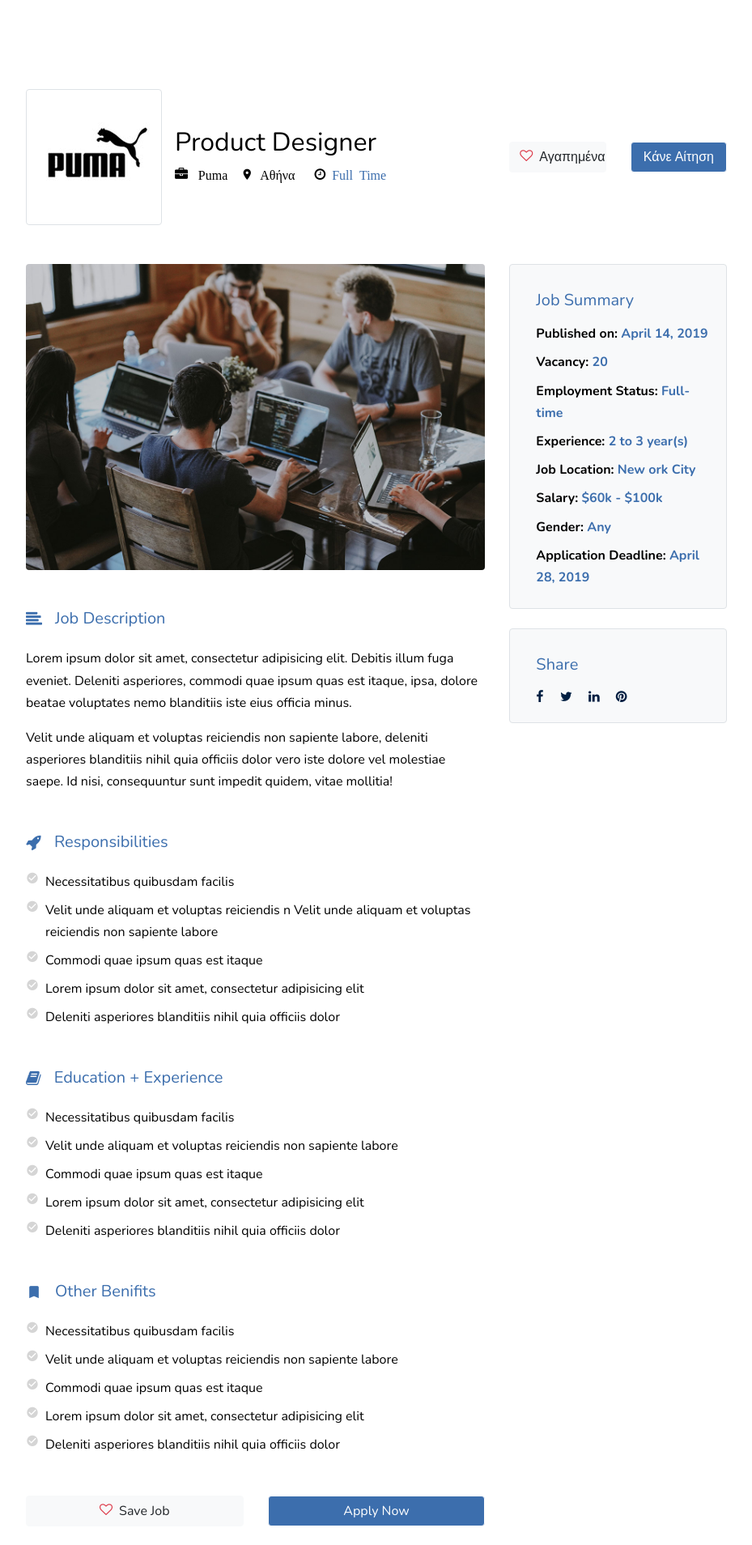
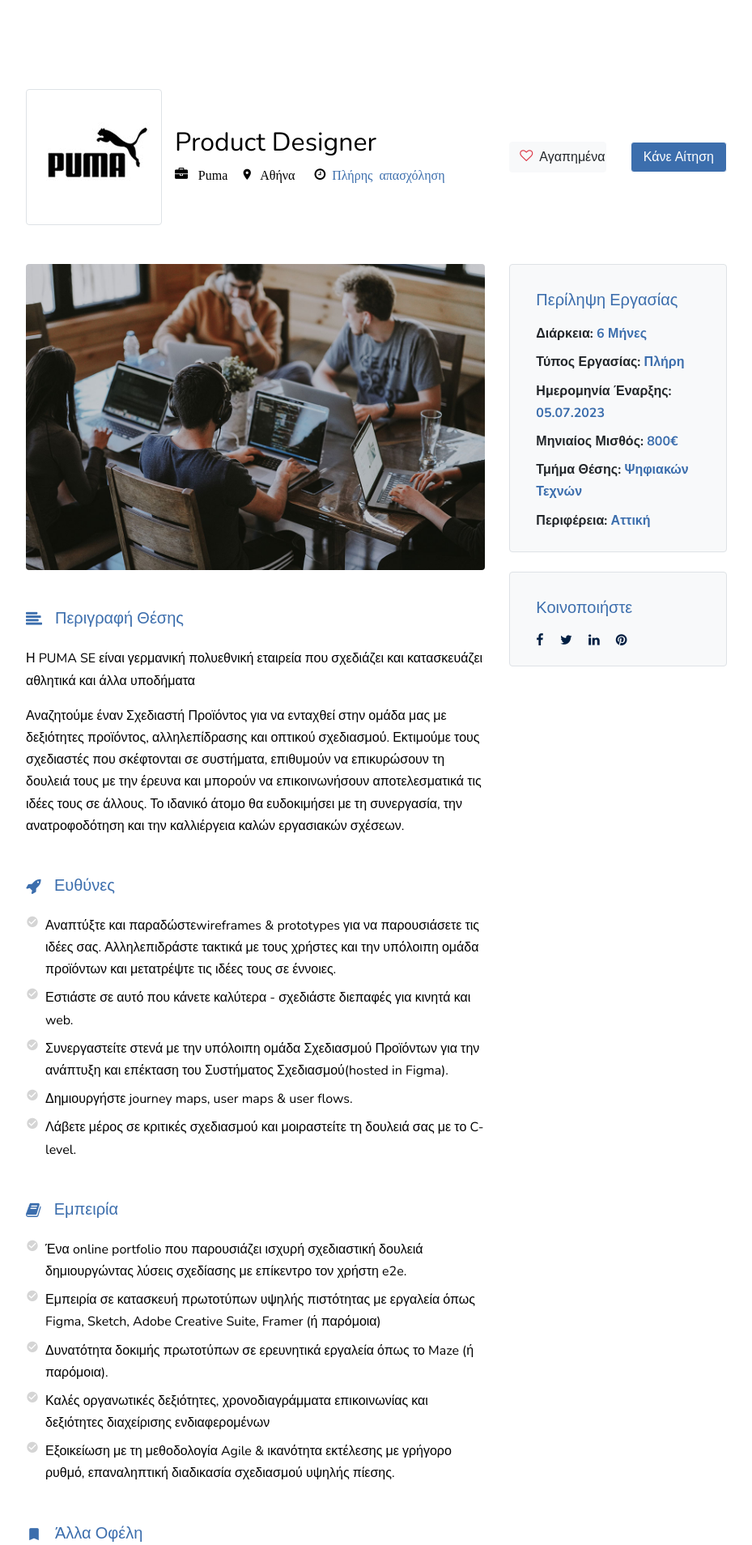
Before and after one commit to ilias000/ATLAS, a PHP site: page /job-description.php in a window 1280 px wide. Shown: the part 373-2281 px from the top of the page at 81% size, without its empty margins (175-1104 px from the left). Run offline with PHP 8.4, Linux system fonts and the light colour scheme; some web fonts are replaced.

Commit message:
job-design & styles.

```diff
--- a/root/frontend/css/style.css
+++ b/root/frontend/css/style.css
@@ -446,9 +446,6 @@
       padding-top: 3rem;
       padding-bottom: 3rem; } }
 
-.text-black {
-  color: #000 !important; }
-
 .home-section {
   position: relative; }
   .home-section > .container {
@@ -1820,6 +1817,11 @@
   color: #000;
   padding-right: 1rem;
 }
+ul.text-black strong {
+  font-weight: 600;
+  color:#212529;
+}
+
 .job-summary-text{
   color: #3C6EAD;
   font-weight: 600;
--- a/root/frontend/job-description.php
+++ b/root/frontend/job-description.php
@@ -22,6 +22,7 @@
     <link rel="stylesheet" href="css/style.css">
   </head>
   <body id="top">
+
 
   <div id="overlayer"></div>
   <div class="loader">
@@ -105,7 +106,7 @@
                 <div>
                   <span class="ml-0 mr-2 mb-2"><span class="icon-briefcase mr-2 job-description-icon"><span class="company-name">Puma</span>
                   <span class="m-2"><span class="icon-room mr-2"></span>Αθήνα</span>
-                  <span class="m-2"><span class="icon-clock-o mr-2"></span><span class="text-primary">Full Time</span></span>
+                  <span class="m-2"><span class="icon-clock-o mr-2"></span><span class="text-primary">Πλήρης απασχόληση</span></span>
                 </div>
               </div>
             </div>
@@ -125,70 +126,65 @@
           <div class="col-lg-8">
             <div class="mb-5">
               <figure class="mb-5"><img src="images/job_single_img_1.jpg" alt="Image" class="img-fluid rounded"></figure>
-              <h3 class="h5 d-flex align-items-center mb-4 text-primary"><span class="icon-align-left mr-3"></span>Job Description</h3>
-              <p class="job-description-text">Lorem ipsum dolor sit amet, consectetur adipisicing elit. Debitis illum fuga eveniet. Deleniti asperiores, commodi quae ipsum quas est itaque, ipsa, dolore beatae voluptates nemo blanditiis iste eius officia minus.</p>
-              <p class="job-description-text">Velit unde aliquam et voluptas reiciendis non sapiente labore, deleniti asperiores blanditiis nihil quia officiis dolor vero iste dolore vel molestiae saepe. Id nisi, consequuntur sunt impedit quidem, vitae mollitia!</p>
+              <h3 class="h5 d-flex align-items-center mb-4 text-primary"><span class="icon-align-left mr-3"></span>Περιγραφή Θέσης</h3>
+              <p class="job-description-text">Η PUMA SE είναι γερμανική πολυεθνική εταιρεία που σχεδιάζει και κατασκευάζει αθλητικά και άλλα υποδήματα</p>
+              <p class="job-description-text">Αναζητούμε έναν Σχεδιαστή Προϊόντος για να ενταχθεί στην ομάδα μας με δεξιότητες προϊόντος, αλληλεπίδρασης και οπτικού σχεδιασμού. Εκτιμούμε τους σχεδιαστές που σκέφτονται σε συστήματα, επιθυμούν να επικυρώσουν τη δουλειά τους με την έρευνα και μπορούν να επικοινωνήσουν αποτελεσματικά τις ιδέες τους σε άλλους. Το ιδανικό άτομο θα ευδοκιμήσει με τη συνεργασία, την ανατροφοδότηση και την καλλιέργεια καλών εργασιακών σχέσεων.</p>
             </div>
             <div class="mb-5 responsibilities">
-              <h3 class="h5 d-flex align-items-center mb-4 text-primary"><span class="icon-rocket mr-3"></span>Responsibilities</h3>
+              <h3 class="h5 d-flex align-items-center mb-4 text-primary"><span class="icon-rocket mr-3"></span>Ευθύνες</h3>
               <ul class="list-unstyled m-0 p-0">
-                <li class="d-flex align-items-start mb-2"><span class="icon-check_circle mr-2 text-muted"></span><span>Necessitatibus quibusdam facilis</span></li>
-                <li class="d-flex align-items-start mb-2"><span class="icon-check_circle mr-2 text-muted"></span><span>Velit unde aliquam et voluptas reiciendis n Velit unde aliquam et voluptas reiciendis non sapiente labore</span></li>
-                <li class="d-flex align-items-start mb-2"><span class="icon-check_circle mr-2 text-muted"></span><span>Commodi quae ipsum quas est itaque</span></li>
-                <li class="d-flex align-items-start mb-2"><span class="icon-check_circle mr-2 text-muted"></span><span>Lorem ipsum dolor sit amet, consectetur adipisicing elit</span></li>
-                <li class="d-flex align-items-start mb-2"><span class="icon-check_circle mr-2 text-muted"></span><span>Deleniti asperiores blanditiis nihil quia officiis dolor</span></li>
+                <li class="d-flex align-items-start mb-2"><span class="icon-check_circle mr-2 text-muted"></span><span>Αναπτύξτε και παραδώστεwireframes & prototypes για να παρουσιάσετε τις ιδέες σας. Αλληλεπιδράστε τακτικά με τους χρήστες και την υπόλοιπη ομάδα προϊόντων και μετατρέψτε τις ιδέες τους σε έννοιες.</span></li>
+                <li class="d-flex align-items-start mb-2"><span class="icon-check_circle mr-2 text-muted"></span><span>Εστιάστε σε αυτό που κάνετε καλύτερα - σχεδιάστε διεπαφές για κινητά και web.</span></li>
+                <li class="d-flex align-items-start mb-2"><span class="icon-check_circle mr-2 text-muted"></span><span>Συνεργαστείτε στενά με την υπόλοιπη ομάδα Σχεδιασμού Προϊόντων για την ανάπτυξη και επέκταση του Συστήματος Σχεδιασμού(hosted in Figma).</span></li>
+                <li class="d-flex align-items-start mb-2"><span class="icon-check_circle mr-2 text-muted"></span><span>Δημιουργήστε journey maps, user maps & user flows.</span></li>
+                <li class="d-flex align-items-start mb-2"><span class="icon-check_circle mr-2 text-muted"></span><span>Λάβετε μέρος σε κριτικές σχεδιασμού και μοιραστείτε τη δουλειά σας με το C-level.</span></li>
               </ul>
             </div>
 
             <div class="mb-5 education">
-              <h3 class="h5 d-flex align-items-center mb-4 text-primary"><span class="icon-book mr-3"></span>Education + Experience</h3>
+              <h3 class="h5 d-flex align-items-center mb-4 text-primary"><span class="icon-book mr-3"></span>Εμπειρία</h3>
               <ul class="list-unstyled m-0 p-0">
-                <li class="d-flex align-items-start mb-2"><span class="icon-check_circle mr-2 text-muted"></span><span>Necessitatibus quibusdam facilis</span></li>
-                <li class="d-flex align-items-start mb-2"><span class="icon-check_circle mr-2 text-muted"></span><span>Velit unde aliquam et voluptas reiciendis non sapiente labore</span></li>
-                <li class="d-flex align-items-start mb-2"><span class="icon-check_circle mr-2 text-muted"></span><span>Commodi quae ipsum quas est itaque</span></li>
-                <li class="d-flex align-items-start mb-2"><span class="icon-check_circle mr-2 text-muted"></span><span>Lorem ipsum dolor sit amet, consectetur adipisicing elit</span></li>
-                <li class="d-flex align-items-start mb-2"><span class="icon-check_circle mr-2 text-muted"></span><span>Deleniti asperiores blanditiis nihil quia officiis dolor</span></li>
+                <li class="d-flex align-items-start mb-2"><span class="icon-check_circle mr-2 text-muted"></span><span>Ένα online portfolio που παρουσιάζει ισχυρή σχεδιαστική δουλειά δημιουργώντας λύσεις σχεδίασης με επίκεντρο τον χρήστη e2e.</span></li>
+                <li class="d-flex align-items-start mb-2"><span class="icon-check_circle mr-2 text-muted"></span><span>Εμπειρία σε κατασκευή πρωτοτύπων υψηλής πιστότητας με εργαλεία όπως Figma, Sketch, Adobe Creative Suite, Framer (ή παρόμοια)</span></li>
+                <li class="d-flex align-items-start mb-2"><span class="icon-check_circle mr-2 text-muted"></span><span>Δυνατότητα δοκιμής πρωτοτύπων σε ερευνητικά εργαλεία όπως το Maze (ή παρόμοια).</span></li>
+                <li class="d-flex align-items-start mb-2"><span class="icon-check_circle mr-2 text-muted"></span><span>Καλές οργανωτικές δεξιότητες, χρονοδιαγράμματα επικοινωνίας και δεξιότητες διαχείρισης ενδιαφερομένων</span></li>
+                <li class="d-flex align-items-start mb-2"><span class="icon-check_circle mr-2 text-muted"></span><span>Εξοικείωση με τη μεθοδολογία Agile & ικανότητα εκτέλεσης με γρήγορο ρυθμό, επαναληπτική διαδικασία σχεδιασμού υψηλής πίεσης.</span></li>
               </ul>
             </div>
 
             <div class="mb-5 ">
-              <h3 class="h5 d-flex align-items-center mb-4 text-primary"><span class="icon-turned_in mr-3"></span>Other Benifits</h3>
+              <h3 class="h5 d-flex align-items-center mb-4 text-primary"><span class="icon-turned_in mr-3"></span>Άλλα Οφέλη</h3>
               <ul class="list-unstyled m-0 p-0 ul-other">
-                <li class="d-flex align-items-start mb-2"><span class="icon-check_circle mr-2 text-muted"></span><span>Necessitatibus quibusdam facilis</span></li>
-                <li class="d-flex align-items-start mb-2"><span class="icon-check_circle mr-2 text-muted"></span><span>Velit unde aliquam et voluptas reiciendis non sapiente labore</span></li>
-                <li class="d-flex align-items-start mb-2"><span class="icon-check_circle mr-2 text-muted"></span><span>Commodi quae ipsum quas est itaque</span></li>
-                <li class="d-flex align-items-start mb-2"><span class="icon-check_circle mr-2 text-muted"></span><span>Lorem ipsum dolor sit amet, consectetur adipisicing elit</span></li>
-                <li class="d-flex align-items-start mb-2"><span class="icon-check_circle mr-2 text-muted"></span><span>Deleniti asperiores blanditiis nihil quia officiis dolor</span></li>
+                <li class="d-flex align-items-start mb-2"><span class="icon-check_circle mr-2 text-muted"></span><span>Ικανοί στη γρήγορη μάθηση σε περιβάλλον με γρήγορο ρυθμό.</span></li>
+                <li class="d-flex align-items-start mb-2"><span class="icon-check_circle mr-2 text-muted"></span><span>Προσανατολισμένος στη λεπτομέρεια</span></li>
               </ul>
             </div>
 
             <div class="row mb-5">
               <div class="col-6">
-                <a href="#" class="btn btn-block btn-light btn-md"><span class="icon-heart-o mr-2 text-danger"></span>Save Job</a>
+                <a href="#" class="btn btn-block btn-light btn-md"><span class="icon-heart-o mr-2 text-danger"></span>Αποθήκευση </a>
               </div>
               <div class="col-6">
-                <a href="#" class="btn btn-block btn-primary btn-md">Apply Now</a>
+                <a href="#" class="btn btn-block btn-primary btn-md">Κάνε Αίτηση</a>
               </div>
             </div>
 
           </div>
           <div class="col-lg-4">
             <div class="bg-light p-3 border rounded mb-4">
-              <h3 class="text-primary  mt-3 h5 pl-3 mb-3 ">Job Summary</h3>
-              <ul class="list-unstyled pl-3 mb-0">
-                <li class="mb-2 job-summary-text"><strong class="text-black">Published on:</strong> April 14, 2019</li>
-                <li class="mb-2 job-summary-text"><strong class="text-black">Vacancy:</strong> 20</li>
-                <li class="mb-2 job-summary-text"><strong class="text-black">Employment Status:</strong> Full-time</li>
-                <li class="mb-2 job-summary-text"><strong class="text-black">Experience:</strong> 2 to 3 year(s)</li>
-                <li class="mb-2 job-summary-text"><strong class="text-black">Job Location:</strong> New ork City</li>
-                <li class="mb-2 job-summary-text"><strong class="text-black">Salary:</strong> $60k - $100k</li>
-                <li class="mb-2 job-summary-text"><strong class="text-black">Gender:</strong> Any</li>
-                <li class="mb-2 job-summary-text"><strong class="text-black">Application Deadline:</strong> April 28, 2019</li>
+              <h3 class="text-primary  mt-3 h5 pl-3 mb-3 ">Περίληψη Εργασίας</h3>
+              <ul class="list-unstyled pl-3 mb-0 text-black">
+                <li class="mb-2 job-summary-text"><strong>Διάρκεια:</strong> 6 Μήνες</li>
+                <li class="mb-2 job-summary-text"><strong>Τύπος Εργασίας:</strong> Πλήρη</li>
+                <li class="mb-2 job-summary-text"><strong>Ημερομηνία Έναρξης:</strong> 05.07.2023</li>
+                <li class="mb-2 job-summary-text"><strong>Μηνιαίος Μισθός:</strong> 800€</li>
+                <li class="mb-2 job-summary-text"><strong>Τμήμα Θέσης:</strong> Ψηφιακών Τεχνών</li>
+                <li class="mb-2 job-summary-text"><strong>Περιφέρεια:</strong> Αττική</li>
               </ul>
             </div>
 
             <div class="bg-light p-3 border rounded">
-              <h3 class="text-primary  mt-3 h5 pl-3 mb-3 ">Share</h3>
+              <h3 class="text-primary  mt-3 h5 pl-3 mb-3 ">Κοινοποιήστε</h3>
               <div class="px-3">
                 <a href="#" class="pt-3 pb-3 pr-3 pl-0"><span class="icon-facebook"></span></a>
                 <a href="#" class="pt-3 pb-3 pr-3 pl-0"><span class="icon-twitter"></span></a>
```
